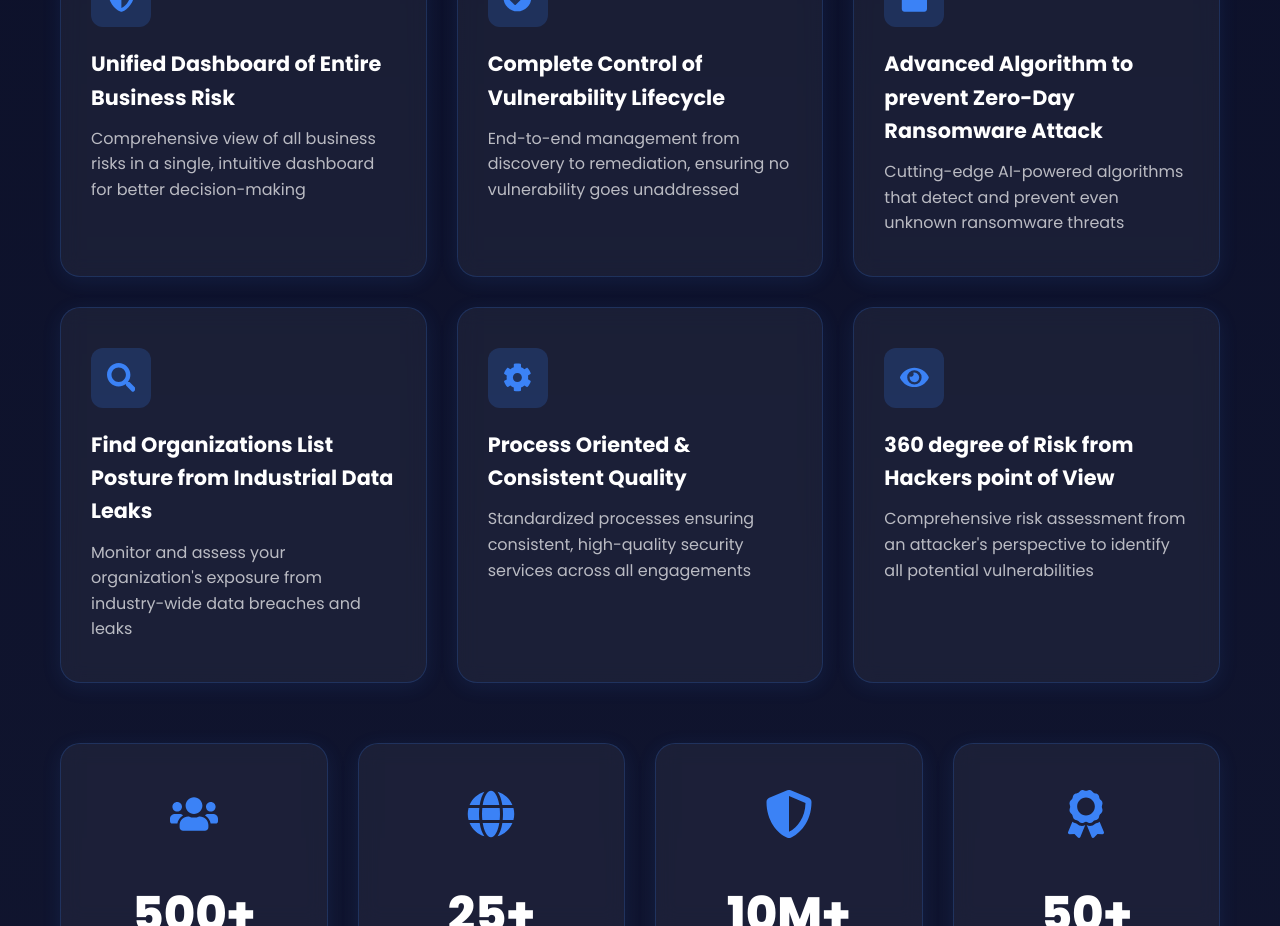
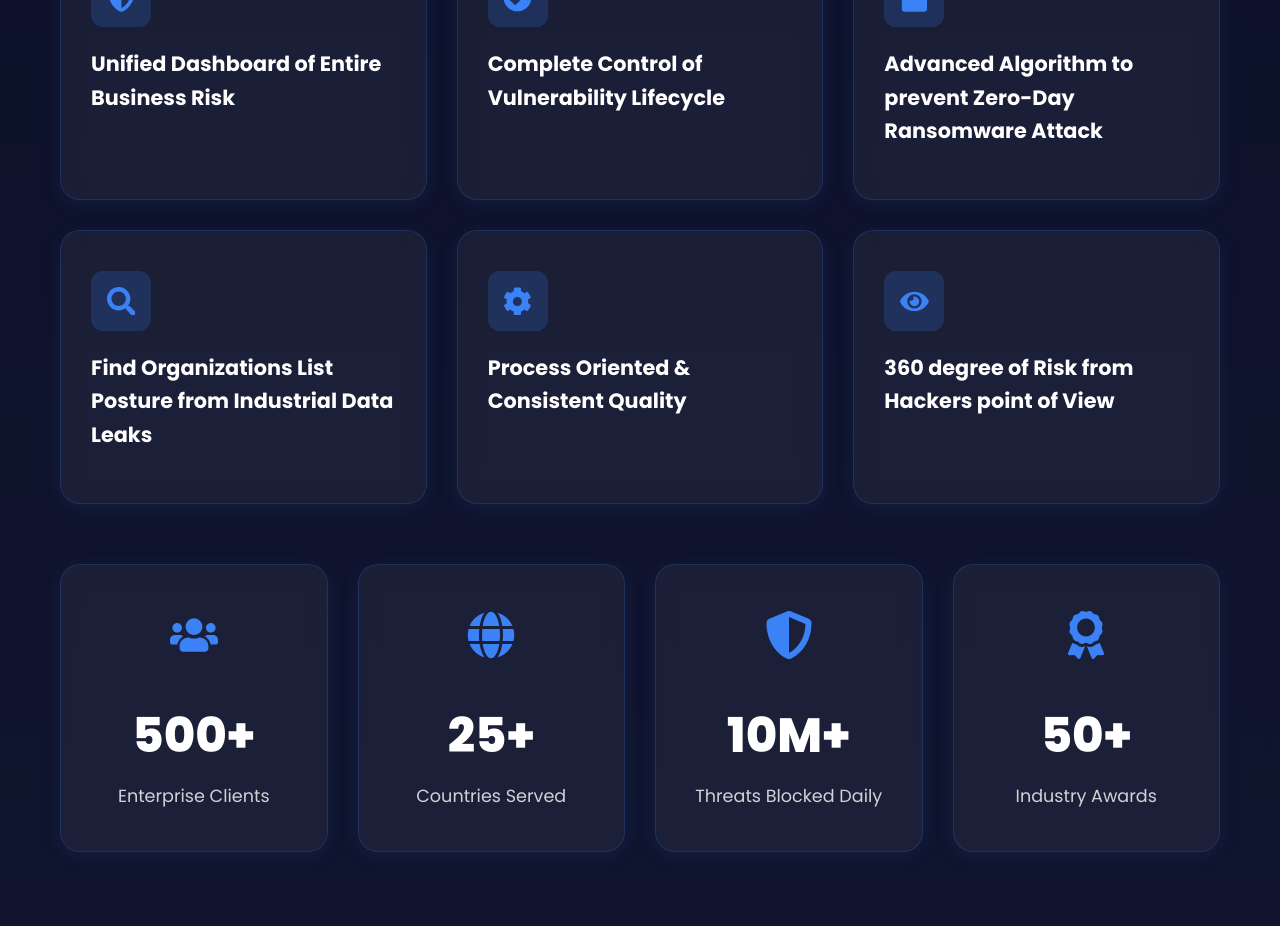
Before and after one commit to octaleadsprivatelimited-cloud/transasia, a React (Create React App) app in the folder client/: page /about in a window 1280 px wide. Shown: the part 1300-2226 px from the top of the page. Built offline with nearby package versions, Linux system fonts and the light colour scheme.

Commit message:
Update 'Why Us?' section to show only titles without descriptions

```diff
--- a/client/src/pages/About.js
+++ b/client/src/pages/About.js
@@ -469,9 +469,6 @@ const About = () => {
           >
             <ValueIcon><FaShieldAlt /></ValueIcon>
             <ValueTitle>Unified Dashboard of Entire Business Risk</ValueTitle>
-            <ValueDescription>
-              Comprehensive view of all business risks in a single, intuitive dashboard for better decision-making
-            </ValueDescription>
           </ValueCard>
           <ValueCard
             initial={{ opacity: 0, y: 20 }}
@@ -481,9 +478,6 @@ const About = () => {
           >
             <ValueIcon><FaCheckCircle /></ValueIcon>
             <ValueTitle>Complete Control of Vulnerability Lifecycle</ValueTitle>
-            <ValueDescription>
-              End-to-end management from discovery to remediation, ensuring no vulnerability goes unaddressed
-            </ValueDescription>
           </ValueCard>
           <ValueCard
             initial={{ opacity: 0, y: 20 }}
@@ -493,9 +487,6 @@ const About = () => {
           >
             <ValueIcon><FaLock /></ValueIcon>
             <ValueTitle>Advanced Algorithm to prevent Zero-Day Ransomware Attack</ValueTitle>
-            <ValueDescription>
-              Cutting-edge AI-powered algorithms that detect and prevent even unknown ransomware threats
-            </ValueDescription>
           </ValueCard>
           <ValueCard
             initial={{ opacity: 0, y: 20 }}
@@ -505,9 +496,6 @@ const About = () => {
           >
             <ValueIcon><FaSearch /></ValueIcon>
             <ValueTitle>Find Organizations List Posture from Industrial Data Leaks</ValueTitle>
-            <ValueDescription>
-              Monitor and assess your organization's exposure from industry-wide data breaches and leaks
-            </ValueDescription>
           </ValueCard>
           <ValueCard
             initial={{ opacity: 0, y: 20 }}
@@ -517,9 +505,6 @@ const About = () => {
           >
             <ValueIcon><FaCog /></ValueIcon>
             <ValueTitle>Process Oriented & Consistent Quality</ValueTitle>
-            <ValueDescription>
-              Standardized processes ensuring consistent, high-quality security services across all engagements
-            </ValueDescription>
           </ValueCard>
           <ValueCard
             initial={{ opacity: 0, y: 20 }}
@@ -529,9 +514,6 @@ const About = () => {
           >
             <ValueIcon><FaEye /></ValueIcon>
             <ValueTitle>360 degree of Risk from Hackers point of View</ValueTitle>
-            <ValueDescription>
-              Comprehensive risk assessment from an attacker's perspective to identify all potential vulnerabilities
-            </ValueDescription>
           </ValueCard>
         </ValuesGrid>
 
```
